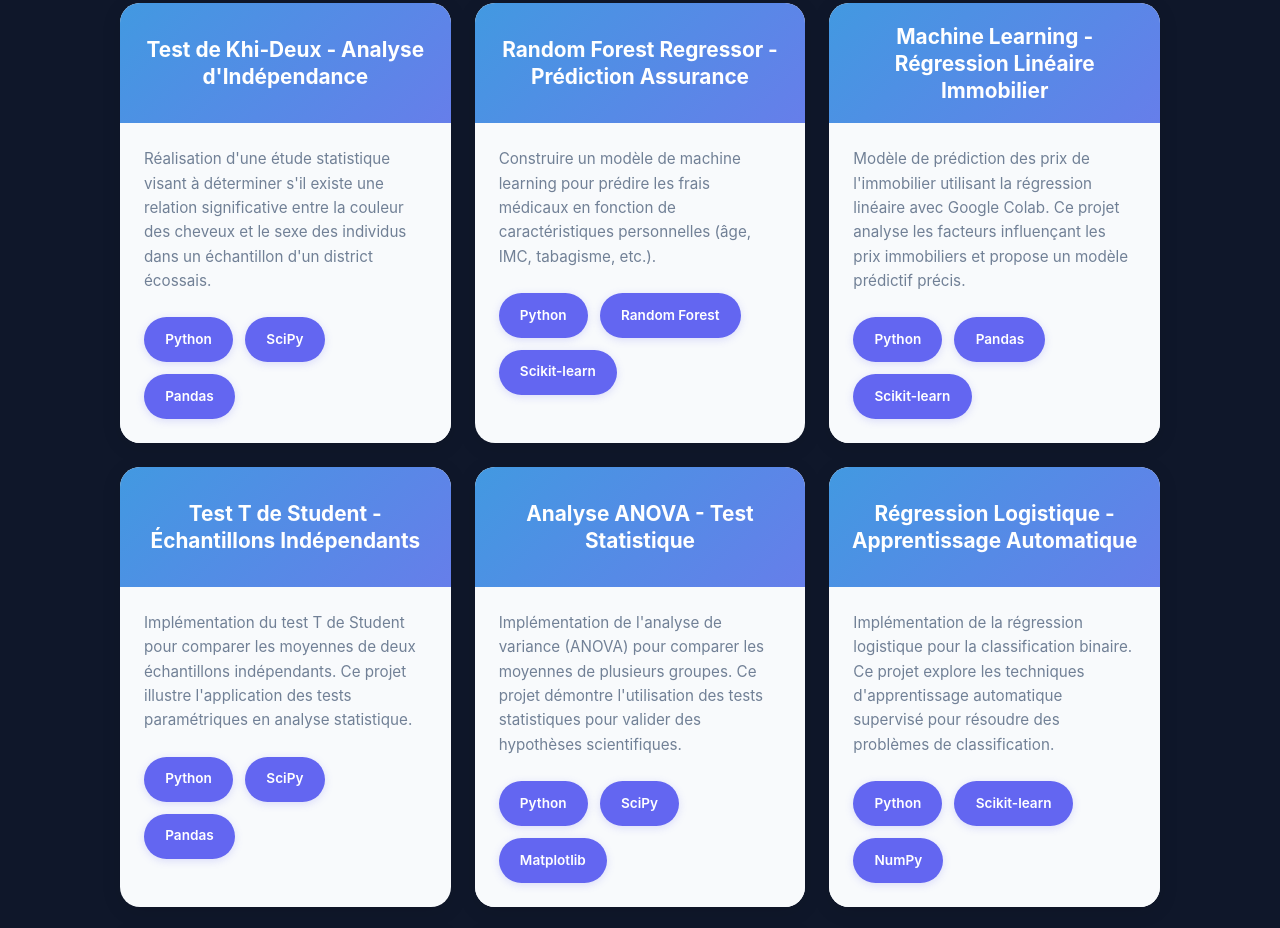
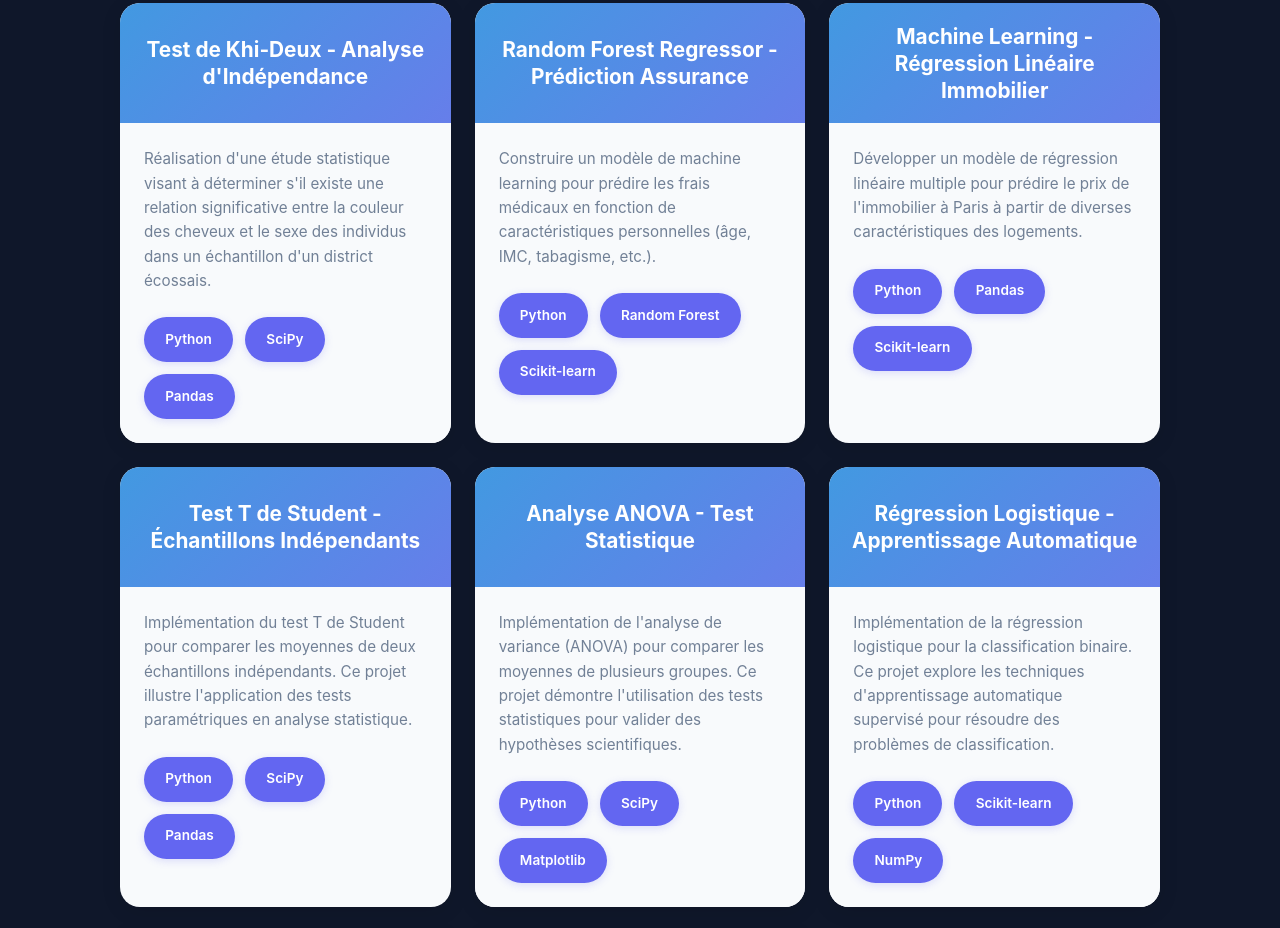
Before and after one commit to bigirimanainnocent12/PORTFOLIO, a plain HTML site: page index.html in a window 1280 px wide. Shown: the part 2032-2960 px from the top of the page. Drawn offline with Linux system fonts and the light colour scheme.

Commit message:
Update index.html

```diff
--- a/index.html
+++ b/index.html
@@ -1896,7 +1896,7 @@
                     <h3 class="project-title-header">Machine Learning - Régression Linéaire Immobilier</h3>
                 </div>
                 <div class="project-content">
-                    <p class="project-description">Modèle de prédiction des prix de l'immobilier utilisant la régression linéaire avec Google Colab. Ce projet analyse les facteurs influençant les prix immobiliers et propose un modèle prédictif précis.</p>
+                    <p class="project-description">Développer un modèle de régression linéaire multiple pour prédire le prix de l'immobilier à Paris à partir de diverses caractéristiques des logements.</p>
                     <div class="project-tags-section">
                         <span class="tag">Python</span>
                         <span class="tag">Pandas</span>
```
